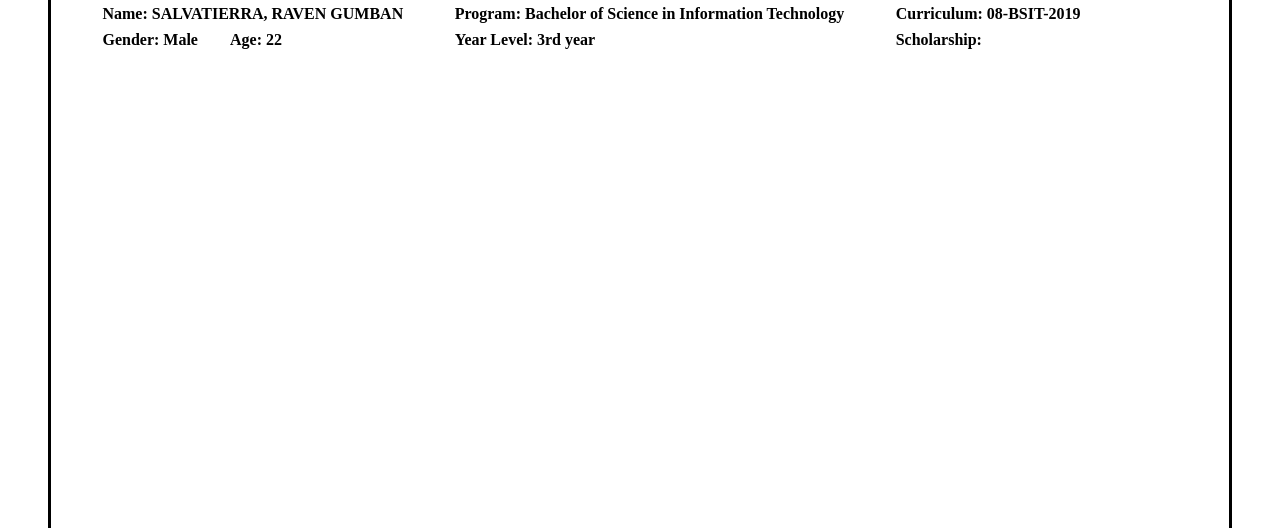
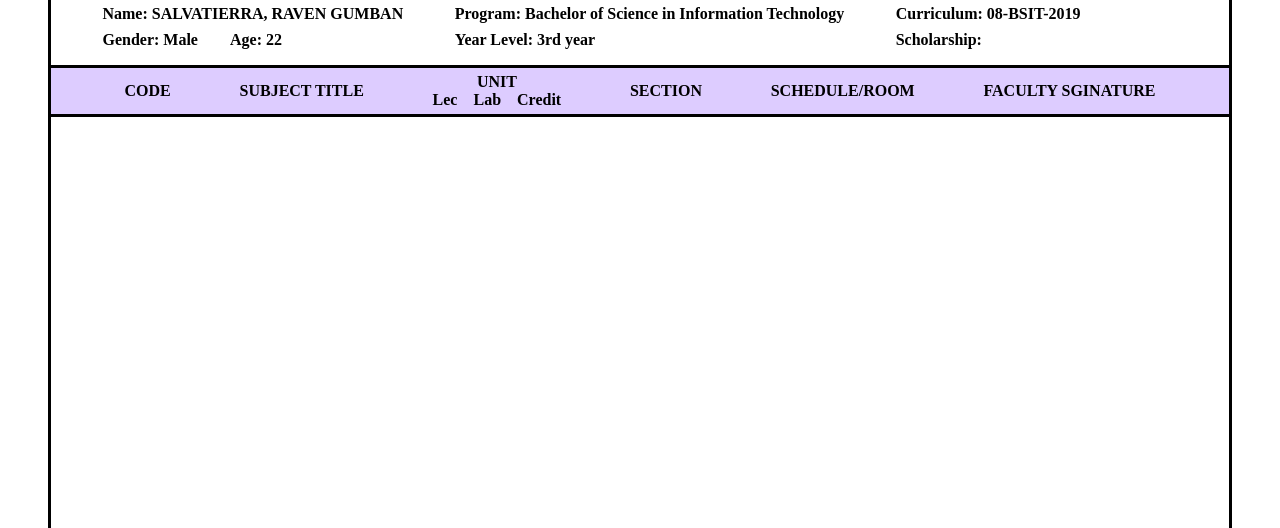
Before and after one commit to RavenGitt/CORassignmentUsingGithub, a plain HTML site: page index.html in a window 1280 px wide. Shown: the part 272-800 px from the top of the page. Drawn offline with Linux system fonts and the light colour scheme.

Commit message:
added studentinfo2

```diff
--- a/index.html
+++ b/index.html
@@ -51,6 +51,23 @@
                 </div>
             </div>
         </section>
+        <section>
+            <div class="studentinfo2">
+                <div><h4>CODE</h4></div>
+                <div><h4>SUBJECT TITLE</h4></div>
+                <div class="unit">
+                  <h4>UNIT</h4>
+                  <div>
+                    <h4>Lec</h4>
+                    <h4>Lab</h4>
+                    <h4>Credit</h4>
+                  </div>
+                </div>
+                <div><h4>SECTION</h4></div>
+                <div><h4>SCHEDULE/ROOM</h4></div>
+                <div><h4>FACULTY SGINATURE</h4></div>
+            </div>
+        </section>
 
     </main>
 </body>
--- a/style.css
+++ b/style.css
@@ -57,3 +57,22 @@
     display: flex;
     gap: 2rem;
   }
+  .studentinfo2 {
+    background-color: #ddccff;
+    padding: 0.3rem;
+    border-bottom: solid black;
+    border-top: solid black;
+    display: flex;
+    justify-content: space-evenly;
+    align-items: center;
+  }
+
+  .unit {
+    display: flex;
+    flex-direction: column;
+    align-items: center;
+  }
+  .unit div {
+    display: flex;
+    gap: 1rem;
+  }
```
